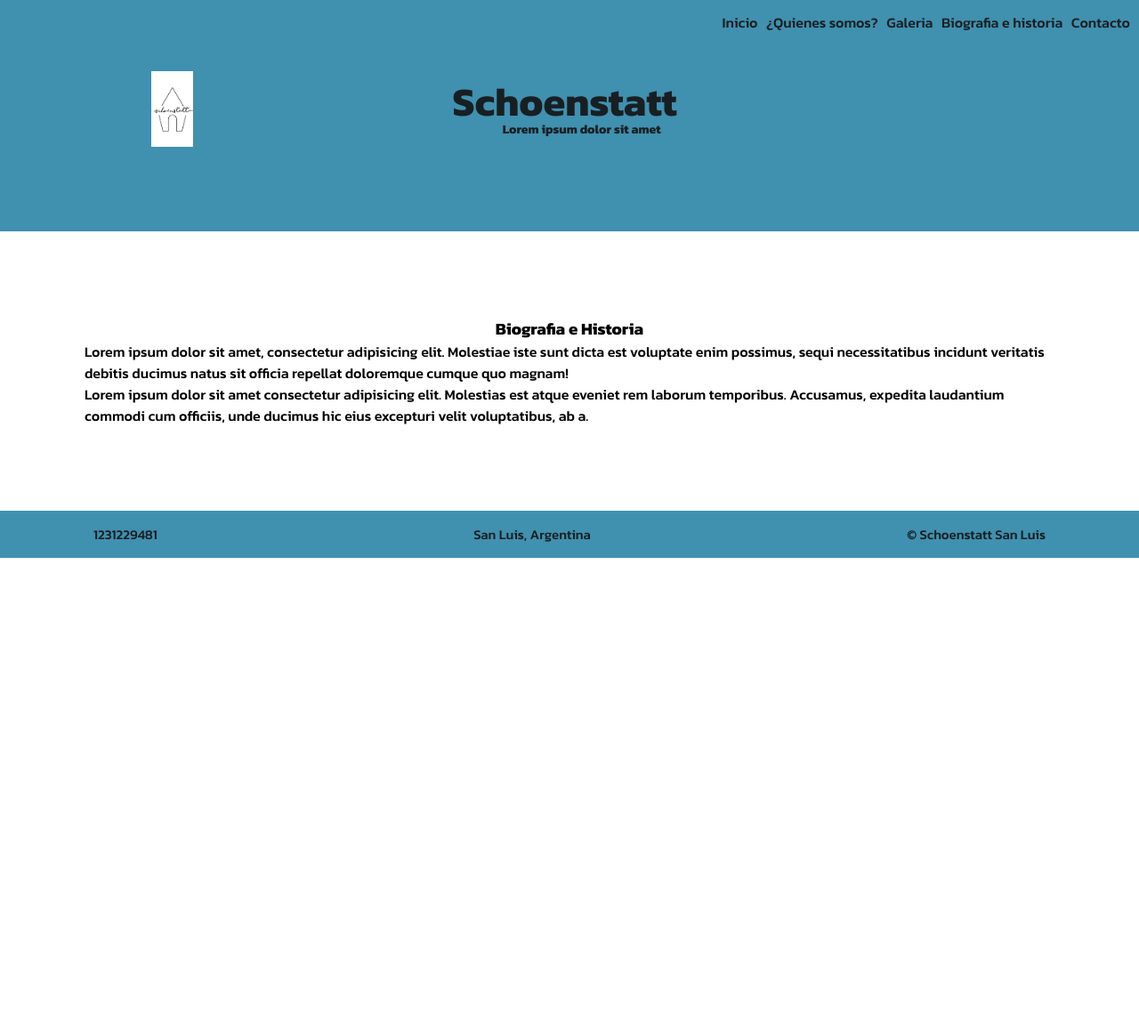
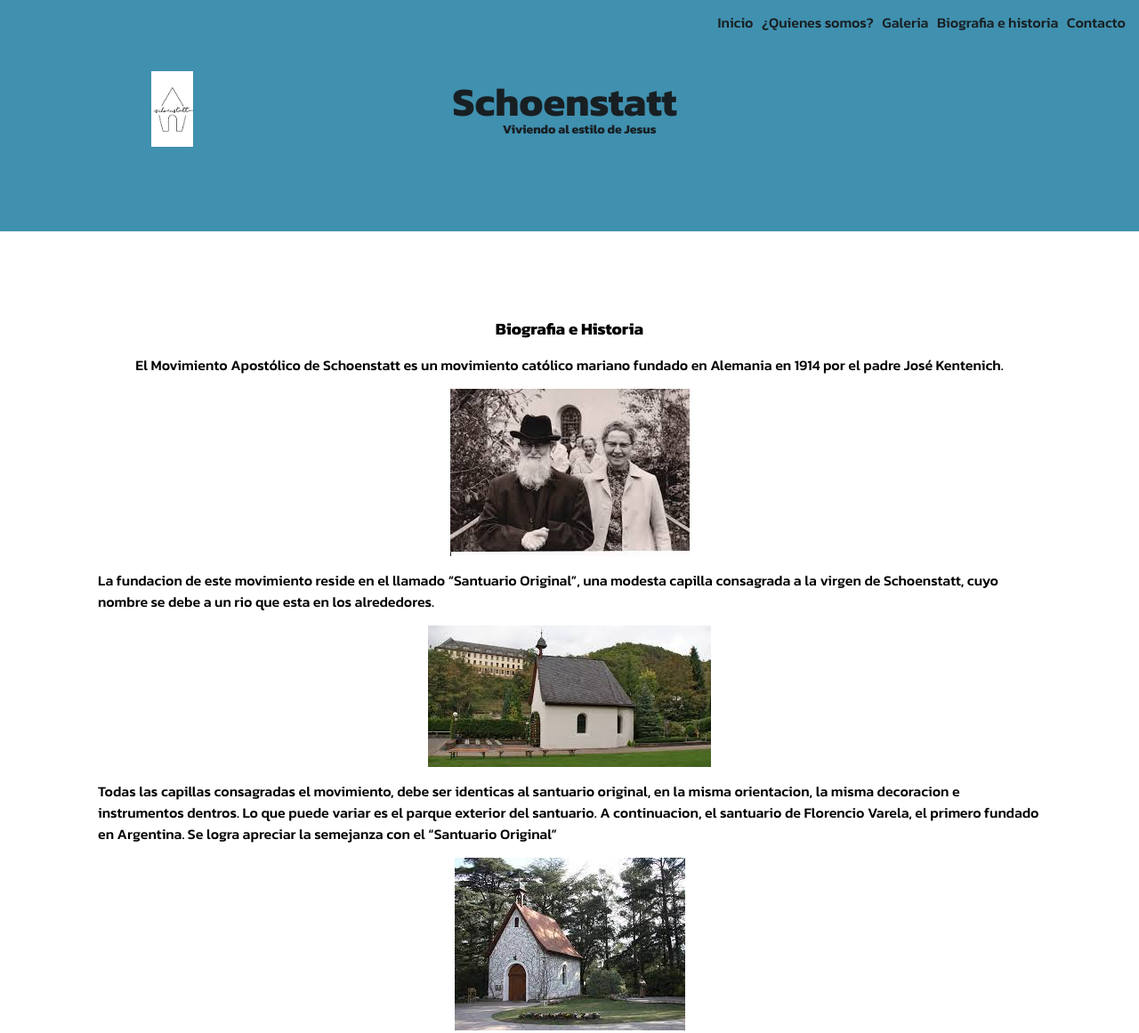
Before and after one commit to MZerpa/MZerpa, a website: page pages/biografiaehistoria.html in a window 1280 px wide. Shown: the top 1161 px of the page at 89% size. Before the commit the page ends 800 px from the top, so only its background shows below. Drawn offline with Linux system fonts and the light colour scheme.

Commit message:
comentario DEFINITIVO

```diff
--- a/css/estilos.css
+++ b/css/estilos.css
@@ -139,6 +139,24 @@
 color:black;
 }
 
+#biografiaehistoria:hover{ background-color: #00ff91;
+    opacity: 25;
+    transition: 2s;
+    border-radius: 25%;
+}
+
+.historia{
+    display: flex;
+    flex-wrap: wrap;
+    flex-direction: column;
+    align-items: center;
+    justify-content: space-around;
+}
+
+.phistoria{
+    margin: 15px;
+}
+
 .section1__aside1{
     max-width: 60%;
     max-height: 50%;
@@ -159,7 +177,6 @@
 }
 
 .section__enlaces{
-
     margin: 40px;
 }
 
@@ -323,8 +340,21 @@
     color:black;
 }
 
-.main__maps{height: 10px;
-    width: 10px;}
+.containermap{width: 315px;
+    display: flex;
+    flex-direction: row;
+    align-items: center;
+}
+
+.map__map{
+    position: none;
+}
+
+#biografiaehistoria:hover{ background-color: none;
+    opacity: none;
+    transition: none;
+    border-radius: none;
+}
 
 #contacto__section{
     padding: 32px;
--- a/pages/biografiaehistoria.html
+++ b/pages/biografiaehistoria.html
@@ -12,9 +12,9 @@
 </head>
 <body>
     <header class="header">
-        <img class="imagen__header" src=../multimedia/logo.png height="85px" alt="imagenejemplo">
+        <img class="imagen__header" src=../multimedia/logo.png height="85px" alt="logo">
         <h1 class="header__h1">Schoenstatt</h1>
-        <h2 class="header__slogan">Lorem ipsum dolor sit amet</h2>
+        <h2 class="header__slogan">Viviendo al estilo de Jesus</h2>
         <nav class="header__nav">
               <ul class="nav__ul">
                    <li class="ul__li active"><a href="../index.html">Inicio</a></li>
@@ -27,12 +27,25 @@
     </header>
       <section id="biografiaehistoria">
         <h3>Biografia e Historia</h3>
-        <article>Lorem ipsum dolor sit amet, consectetur adipisicing elit. Molestiae iste sunt dicta est voluptate enim possimus, sequi necessitatibus incidunt veritatis debitis ducimus natus sit officia repellat doloremque cumque quo magnam! </article>
-        <article>Lorem ipsum dolor sit amet consectetur adipisicing elit. Molestias est atque eveniet rem laborum temporibus. Accusamus, expedita laudantium commodi cum officiis, unde ducimus hic eius excepturi velit voluptatibus, ab a. </article>
+        <article class="historia">
+            <p class="phistoria">
+                El Movimiento Apostólico de Schoenstatt es un movimiento católico mariano fundado en Alemania en 1914 por el padre José Kentenich.
+            </p>
+            <img src="../multimedia/historia1.jpg" alt="Padre Kentenich">
+            <p class="phistoria">
+                La fundacion de este movimiento reside en el llamado “Santuario Original”, una modesta capilla consagrada a la virgen de Schoenstatt, cuyo nombre se debe a un rio que esta en los alrededores.
+            </p>
+            <img src="../multimedia/historia2.jpg" alt="Santuario Original">
+            <p class="phistoria">
+                Todas las capillas consagradas el movimiento, debe ser identicas al santuario original, en la misma orientacion, la misma decoracion e instrumentos dentros. Lo que puede variar es el parque exterior del santuario.
+                A continuacion, el santuario de Florencio Varela, el primero fundado en Argentina. Se logra apreciar la semejanza con el “Santuario Original”
+            </p>
+            <img src="../multimedia/historia3.jpg" alt="Santuario Florencio Varela">
+        </article>
     </section>
     <footer id="footer">
         <div class="pie">
-            <p class="footer">1231229481</p>
+            <p class="footer">Tel: 2664682428 </p>
             <p class="footer">San Luis, Argentina</p>
             <p class="footer">© Schoenstatt San Luis</p>
         </div>
```
Also changed, not shown: index.html (+5 -5 lines), pages/contacto.html (+3 -3 lines), pages/galeria.html (+3 -3 lines), pages/quienessomos.html (+3 -3 lines), multimedia/historia1.jpg (added), multimedia/historia2.jpg (added), multimedia/historia3.jpg (added), 1 other file.
